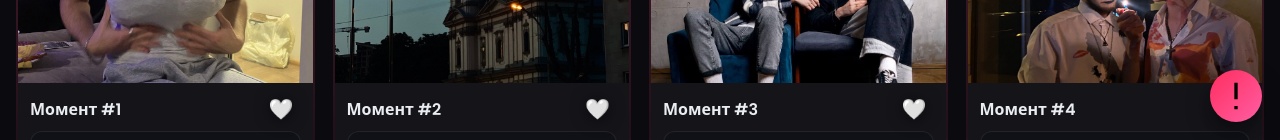
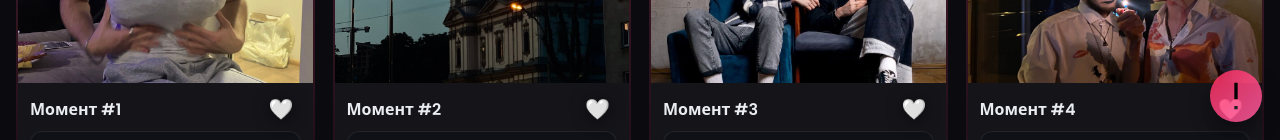
Before and after one commit to TommySoWhat/my-love-site, a plain HTML site: page index.html in a window 1280 px wide. Shown: the part 660-800 px from the top of the page. Drawn offline with Linux system fonts and the light colour scheme.

Commit message:
Add files via upload

```diff
--- a/styles.css
+++ b/styles.css
@@ -250,3 +250,6 @@ body{
 @media (prefers-reduced-motion: reduce){
     *{ animation: none !important; transition: none !important; }
 }
+.fab{
+    opacity: 0.85;
+}
```
